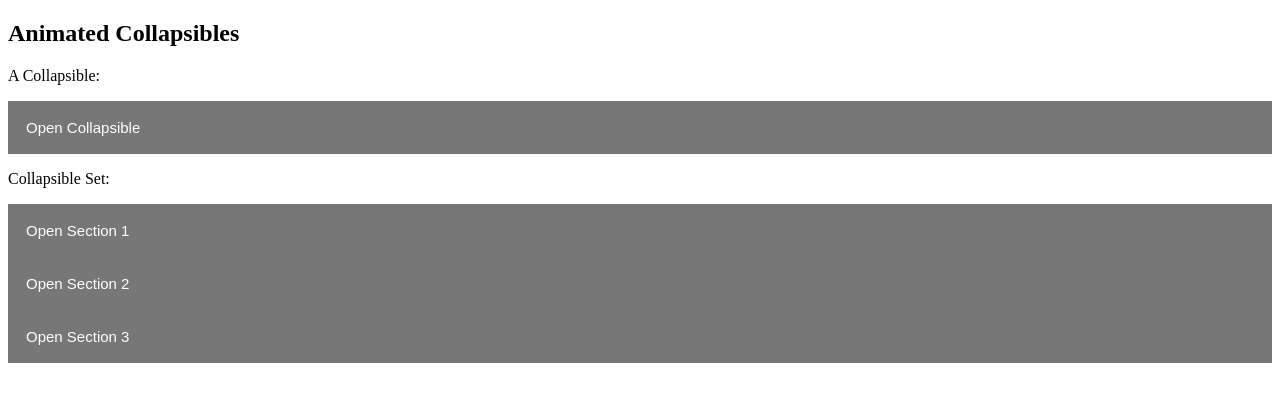
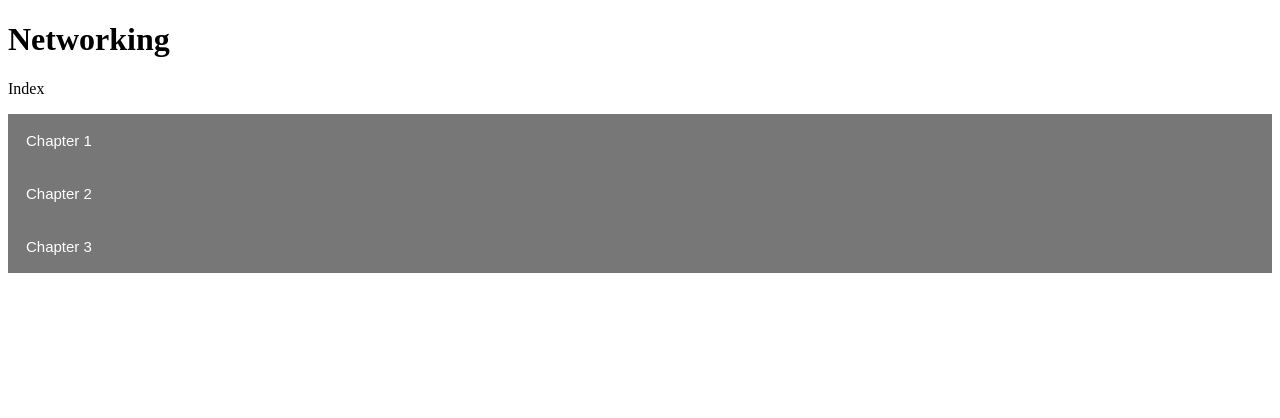
Before and after one commit to AliAkberAakash/networking-notes, a plain HTML site: page index.html in a window 1280 px wide. Drawn offline with Linux system fonts and the light colour scheme.

Commit message:
Added index demo

```diff
--- a/index.html
+++ b/index.html
@@ -29,25 +29,18 @@
 </style>
 </head>
 <body>
+<h1> Networking </h1>
 
-<h2>Animated Collapsibles</h2>
-
-<p>A Collapsible:</p>
-<button class="collapsible">Open Collapsible</button>
+<p>Index</p>
+<button class="collapsible">Chapter 1</button>
 <div class="content">
   <p>Lorem ipsum dolor sit amet, consectetur adipisicing elit, sed do eiusmod tempor incididunt ut labore et dolore magna aliqua. Ut enim ad minim veniam, quis nostrud exercitation ullamco laboris nisi ut aliquip ex ea commodo consequat.</p>
 </div>
-
-<p>Collapsible Set:</p>
-<button class="collapsible">Open Section 1</button>
+<button class="collapsible">Chapter 2</button>
 <div class="content">
   <p>Lorem ipsum dolor sit amet, consectetur adipisicing elit, sed do eiusmod tempor incididunt ut labore et dolore magna aliqua. Ut enim ad minim veniam, quis nostrud exercitation ullamco laboris nisi ut aliquip ex ea commodo consequat.</p>
 </div>
-<button class="collapsible">Open Section 2</button>
-<div class="content">
-  <p>Lorem ipsum dolor sit amet, consectetur adipisicing elit, sed do eiusmod tempor incididunt ut labore et dolore magna aliqua. Ut enim ad minim veniam, quis nostrud exercitation ullamco laboris nisi ut aliquip ex ea commodo consequat.</p>
-</div>
-<button class="collapsible">Open Section 3</button>
+<button class="collapsible">Chapter 3</button>
 <div class="content">
   <p>Lorem ipsum dolor sit amet, consectetur adipisicing elit, sed do eiusmod tempor incididunt ut labore et dolore magna aliqua. Ut enim ad minim veniam, quis nostrud exercitation ullamco laboris nisi ut aliquip ex ea commodo consequat.</p>
 </div>
```
